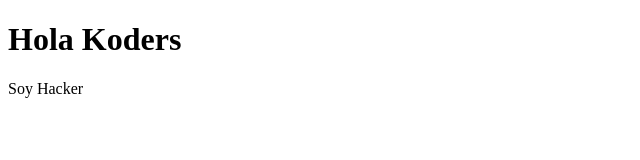
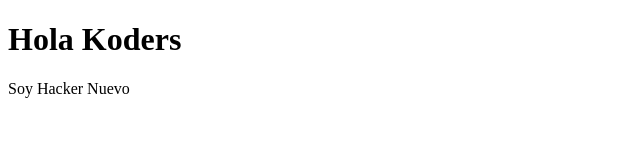
Before and after one commit to Klove34/mi_web, a plain HTML site: page index.html in a window 1280 px wide. Shown: the full height of the page, 0-640 px from the left. Drawn offline with Linux system fonts and the light colour scheme.

Commit message:
Fix message error

```diff
--- a/index.html
+++ b/index.html
@@ -8,5 +8,6 @@
 <body>
     <h1>Hola Koders</h1>
     <span> Soy Hacker</span>
+    <span>Nuevo</span>
 </body>
 </html>
```
